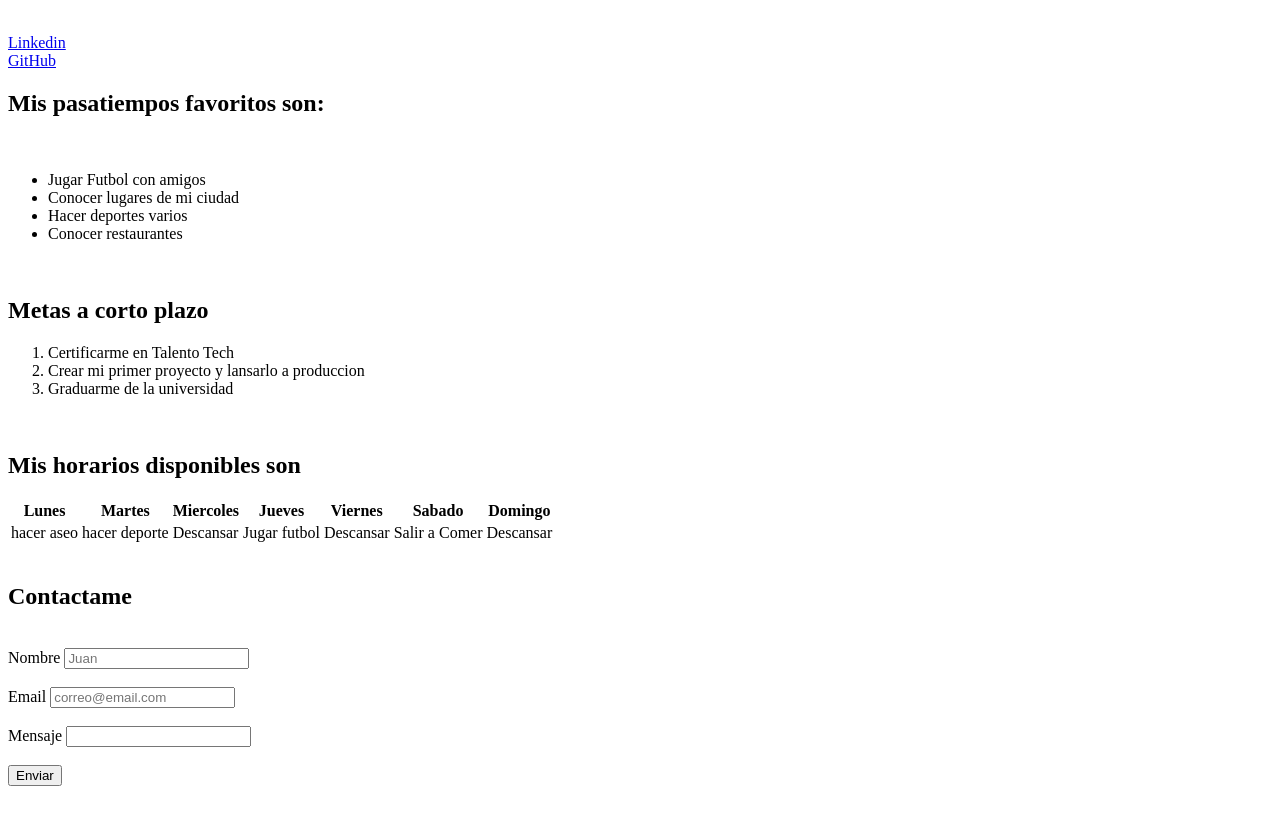
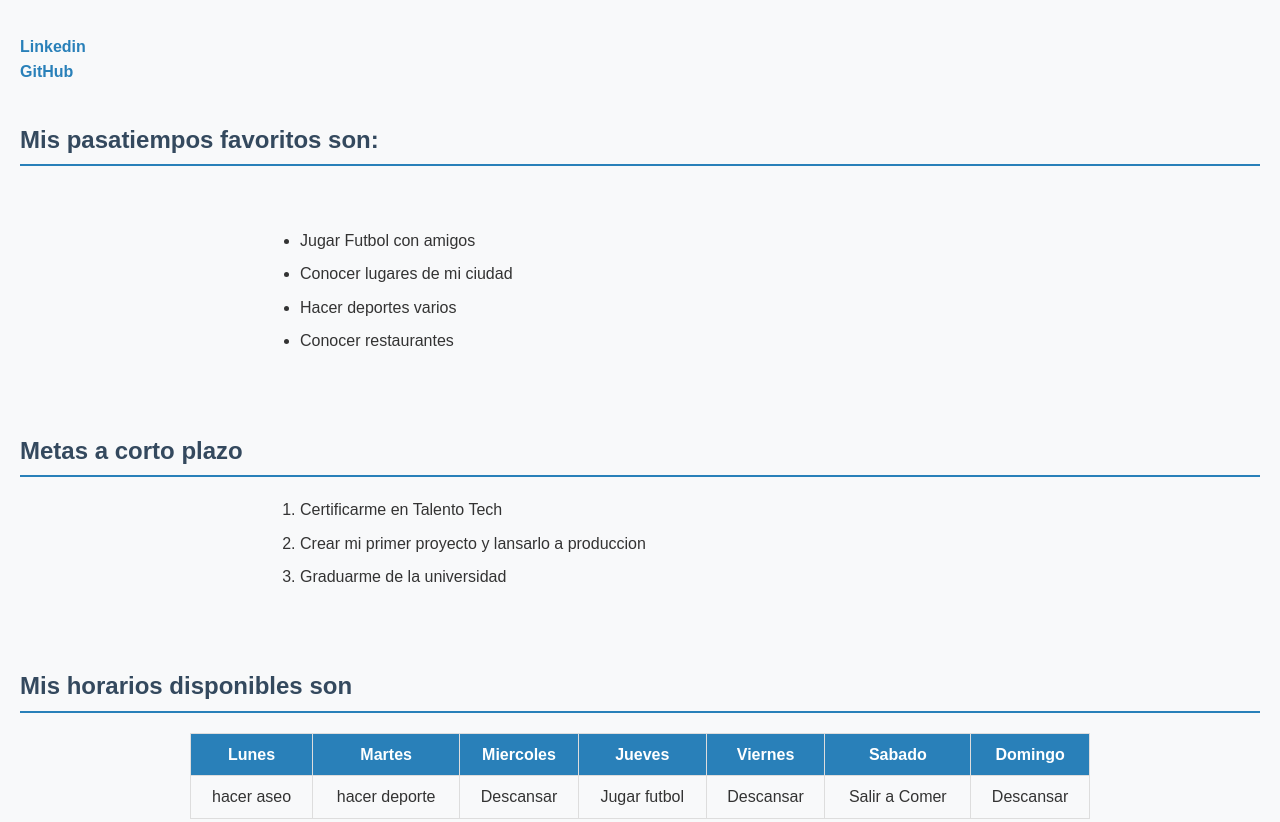
Before and after one commit to AugustoOspino/Mi-pagina-web, a plain HTML site: page index.html in a window 1280 px wide. Shown: the part 1182-2004 px from the top of the page. Before the commit the page ends 1976 px from the top, so only its background shows below. Drawn offline with Linux system fonts and the light colour scheme.

Commit message:
Agregado de estilos.css

```diff
--- a/index.html
+++ b/index.html
@@ -5,6 +5,7 @@
     <meta charset="UTF-8">
     <meta name="viewport" content="width=device-width, initial-scale=1.0">
     <title>Sobre MI</title>
+    <link rel="stylesheet" href="styles.css">
 </head>
 
 <body>
--- /dev/null
+++ b/styles.css
@@ -0,0 +1,126 @@
+/* Estilos generales */
+body {
+    font-family: Arial, sans-serif;
+    background-color: #f8f9fa;
+    color: #333333;
+    margin: 20px;
+    line-height: 1.6;
+}
+
+/* Encabezados */
+h1 {
+    color: #2c3e50;
+    font-size: 3em;
+    margin-bottom: 0.2em;
+    text-align: center;
+}
+
+h2 {
+    color: #34495e;
+    border-bottom: 2px solid #2980b9;
+    padding-bottom: 5px;
+    margin-top: 1.5em;
+}
+
+/* Párrafos */
+p {
+    font-size: 1.1em;
+    margin-bottom: 1em;
+    max-width: 700px;
+    margin-left: auto;
+    margin-right: auto;
+}
+
+/* Imagen */
+img {
+    display: block;
+    max-width: 250px;
+    height: auto;
+    margin: 20px auto;
+    border-radius: 50%;
+    border: 4px solid #2980b9;
+}
+
+/* Enlaces */
+a {
+    color: #2980b9;
+    text-decoration: none;
+    font-weight: bold;
+}
+
+a:hover {
+    text-decoration: underline;
+}
+
+/* Listas */
+ul, ol {
+    max-width: 700px;
+    margin-left: auto;
+    margin-right: auto;
+    padding-left: 20px;
+}
+
+li {
+    margin-bottom: 0.5em;
+}
+
+/* Tabla */
+table {
+    border-collapse: collapse;
+    width: 90%;
+    max-width: 900px;
+    margin: 20px auto;
+    text-align: center;
+}
+
+th, td {
+    border: 1px solid #ddd;
+    padding: 8px;
+}
+
+th {
+    background-color: #2980b9;
+    color: white;
+}
+
+tr:nth-child(even) {
+    background-color: #f2f2f2;
+}
+
+/* Formulario */
+form {
+    max-width: 700px;
+    margin: 30px auto;
+    padding: 15px;
+    background-color: #eef5fb;
+    border-radius: 8px;
+    box-shadow: 0 0 10px rgba(41, 128, 185, 0.3);
+}
+
+label {
+    display: block;
+    margin-bottom: 6px;
+    font-weight: bold;
+}
+
+input[type="text"], input[type="email"] {
+    width: 100%;
+    padding: 8px;
+    margin-bottom: 15px;
+    border: 1px solid #ccc;
+    border-radius: 4px;
+    box-sizing: border-box;
+}
+
+input[type="submit"] {
+    background-color: #2980b9;
+    color: white;
+    padding: 10px 18px;
+    border: none;
+    border-radius: 5px;
+    cursor: pointer;
+}
+
+input[type="submit"]:hover {
+    background-color: #1c5980;
+}
```
Also changed, not shown: script.js (added, +12 -0 lines).
